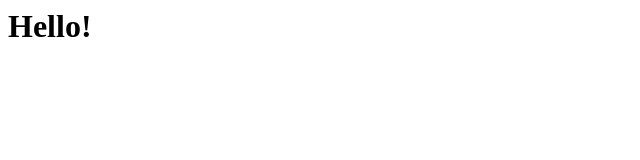
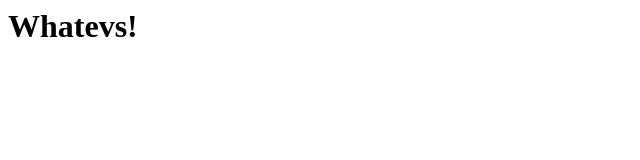
Before and after one commit to JROD1981/GitPrac, a plain HTML site: page index.html in a window 1280 px wide. Shown: the whole page, without its empty margins (0-640 px from the left). Drawn offline with Linux system fonts and the light colour scheme.

Commit message:
H1 change

```diff
--- a/index.html
+++ b/index.html
@@ -6,6 +6,6 @@
   <title>Woo</title>
 </head>
 <body>
-  <h1>Hello!</h1>
+  <h1>Whatevs!</h1>
 </body>
 </html>
```
